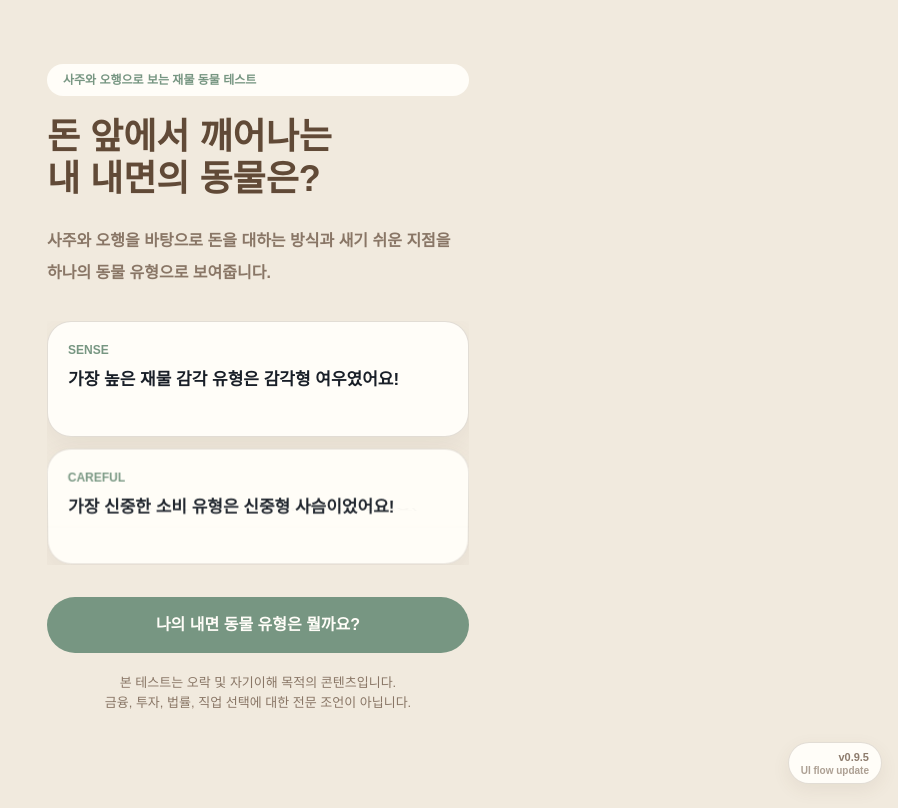
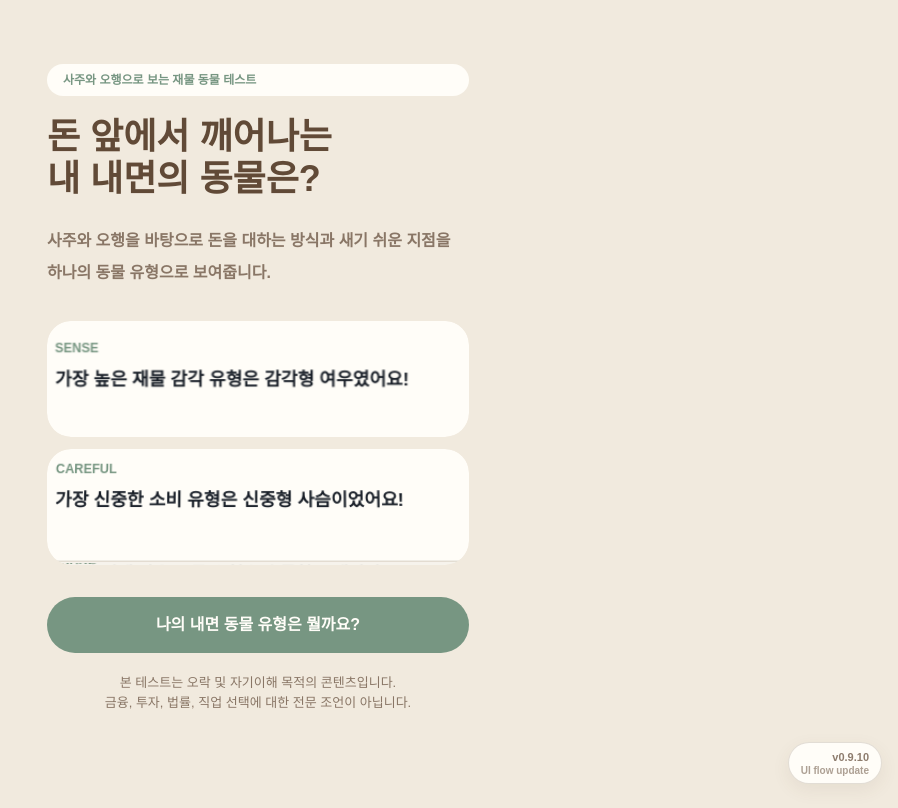
Before and after one commit to graypork/money_saju_test, a Next.js app: page / in a window 1280 px wide. Shown: the whole page, without its empty margins (382-1280 px from the left). Built offline with nearby package versions, Linux system fonts and the light colour scheme.

Commit message:
Fix landing stats card roll animation

```diff
--- a/app/page.tsx
+++ b/app/page.tsx
@@ -31,57 +31,97 @@ function getNextStatsIndex(index: number) {
   return (index + 2) % statsCards.length;
 }
 
-function StatsCardFace({
-  card,
-  state,
+function StatsCubeCard({
+  currentCard,
+  nextCard,
+  isRolling,
 }: {
-  card: (typeof statsCards)[number];
-  state: "current" | "next" | "currentRolling" | "nextRolling";
+  currentCard: (typeof statsCards)[number];
+  nextCard: (typeof statsCards)[number];
+  isRolling: boolean;
 }) {
-  const stateClass = {
-    current: "opacity-100 [transform:rotateX(0deg)_translateY(0)]",
-    next: "opacity-0 [transform:rotateX(82deg)_translateY(14px)]",
-    currentRolling: "opacity-0 [transform:rotateX(-82deg)_translateY(-14px)]",
-    nextRolling: "opacity-100 [transform:rotateX(0deg)_translateY(0)]",
-  }[state];
+  const faceClass =
+    `${uiTokens.card} absolute inset-0 h-[116px] overflow-hidden rounded-[24px] p-5 [backface-visibility:hidden]`;
 
   return (
+    <div className="h-[116px] overflow-hidden rounded-[24px] [clip-path:inset(0_round_24px)] [perspective:900px]">
       <div
-      className={`${uiTokens.card} absolute inset-0 h-[116px] p-5 [backface-visibility:hidden] transition-all duration-[620ms] ease-out ${stateClass}`}
+        className={`relative h-[116px] rounded-[24px] [transform-origin:center_center] [transform-style:preserve-3d] [will-change:transform] ${
+          isRolling ? "animate-[stats-cube-roll_620ms_ease-in-out_1]" : ""
+        }`}
       >
-      <p className={uiTokens.eyebrow}>{card.label}</p>
+        <div className={`${faceClass} [transform:translateZ(58px)]`}>
+          <p className={uiTokens.eyebrow}>{currentCard.label}</p>
           <p className="mt-2 text-[17px] font-extrabold leading-7 text-[#191F28]">
-        {card.text}
+            {currentCard.text}
           </p>
+        </div>
+        <div
+          className={`${faceClass} [transform:rotateX(90deg)_translateZ(58px)]`}
+        >
+          <p className={uiTokens.eyebrow}>{nextCard.label}</p>
+          <p className="mt-2 text-[17px] font-extrabold leading-7 text-[#191F28]">
+            {nextCard.text}
+          </p>
+        </div>
+      </div>
     </div>
   );
 }
 
 export default function Home() {
   const [statsIndices, setStatsIndices] = useState([0, 1]);
-  const [rollingSlot, setRollingSlot] = useState<number | null>(null);
+  const [rollingInfo, setRollingInfo] = useState<{
+    slot: number;
+    nextIndex: number;
+  } | null>(null);
   const nextRollingSlotRef = useRef(0);
+  const statsIndicesRef = useRef(statsIndices);
+  const scheduleTimeoutRef = useRef<number | undefined>(undefined);
+  const animationTimeoutRef = useRef<number | undefined>(undefined);
+  const isAnimatingRef = useRef(false);
 
   useEffect(() => {
-    let timeoutId: number | undefined;
-    const intervalId = window.setInterval(() => {
+    statsIndicesRef.current = statsIndices;
+  }, [statsIndices]);
+
+  useEffect(() => {
+    const scheduleNextRoll = () => {
+      scheduleTimeoutRef.current = window.setTimeout(() => {
+        if (isAnimatingRef.current) {
+          scheduleNextRoll();
+          return;
+        }
+
         const slot = nextRollingSlotRef.current;
+        const nextIndex = getNextStatsIndex(statsIndicesRef.current[slot]);
+        isAnimatingRef.current = true;
+        setRollingInfo({ slot, nextIndex });
 
-      setRollingSlot(slot);
-      timeoutId = window.setTimeout(() => {
+        animationTimeoutRef.current = window.setTimeout(() => {
           setStatsIndices((current) =>
             current.map((index, itemSlot) =>
-            itemSlot === slot ? getNextStatsIndex(index) : index
+              itemSlot === slot ? nextIndex : index
             )
           );
-        setRollingSlot(null);
+          setRollingInfo(null);
           nextRollingSlotRef.current = (slot + 1) % 2;
+          isAnimatingRef.current = false;
+          scheduleNextRoll();
         }, 620);
       }, 2200);
+    };
+
+    scheduleNextRoll();
 
     return () => {
-      window.clearInterval(intervalId);
-      if (timeoutId) window.clearTimeout(timeoutId);
+      if (scheduleTimeoutRef.current) {
+        window.clearTimeout(scheduleTimeoutRef.current);
+      }
+      if (animationTimeoutRef.current) {
+        window.clearTimeout(animationTimeoutRef.current);
+      }
+      isAnimatingRef.current = false;
     };
   }, []);
 
@@ -106,24 +146,20 @@ export default function Home() {
 
           <div className="mt-8 grid h-[244px] gap-3 overflow-hidden">
             {statsIndices.map((cardIndex, slot) => {
-              const isRolling = rollingSlot === slot;
+              const isRolling = rollingInfo?.slot === slot;
               const currentCard = statsCards[cardIndex];
-              const nextCard = statsCards[getNextStatsIndex(cardIndex)];
+              const nextCard =
+                isRolling && rollingInfo
+                  ? statsCards[rollingInfo.nextIndex]
+                  : statsCards[getNextStatsIndex(cardIndex)];
 
               return (
-                <div
+                <StatsCubeCard
                   key={slot}
-                  className="relative h-[116px] [perspective:900px] [transform-style:preserve-3d]"
-                >
-                  <StatsCardFace
-                    card={currentCard}
-                    state={isRolling ? "currentRolling" : "current"}
+                  currentCard={currentCard}
+                  nextCard={nextCard}
+                  isRolling={isRolling}
                 />
-                  <StatsCardFace
-                    card={nextCard}
-                    state={isRolling ? "nextRolling" : "next"}
-                  />
-                </div>
               );
             })}
           </div>
@@ -140,6 +176,16 @@ export default function Home() {
         </section>
       </section>
       <AppVersionBadge />
+      <style jsx global>{`
+        @keyframes stats-cube-roll {
+          0% {
+            transform: rotateX(0deg);
+          }
+          100% {
+            transform: rotateX(-90deg);
+          }
+        }
+      `}</style>
     </main>
   );
 }
--- a/src/components/AppVersionBadge.tsx
+++ b/src/components/AppVersionBadge.tsx
@@ -1,4 +1,4 @@
-const APP_VERSION = "v0.9.5";
+const APP_VERSION = "v0.9.10";
 const APP_VERSION_NOTE = "UI flow update";
 
 export default function AppVersionBadge() {
```
Lines whose indentation alone changed are shown as unchanged.
